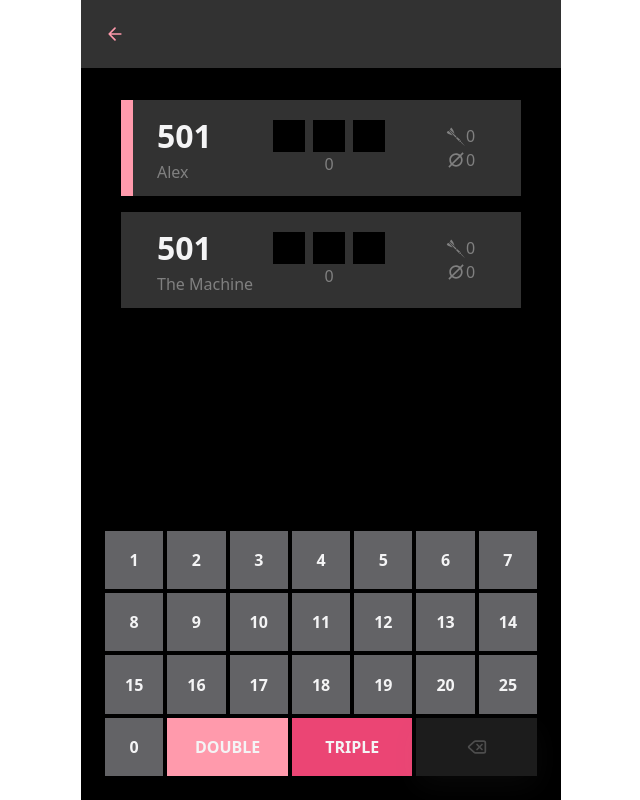
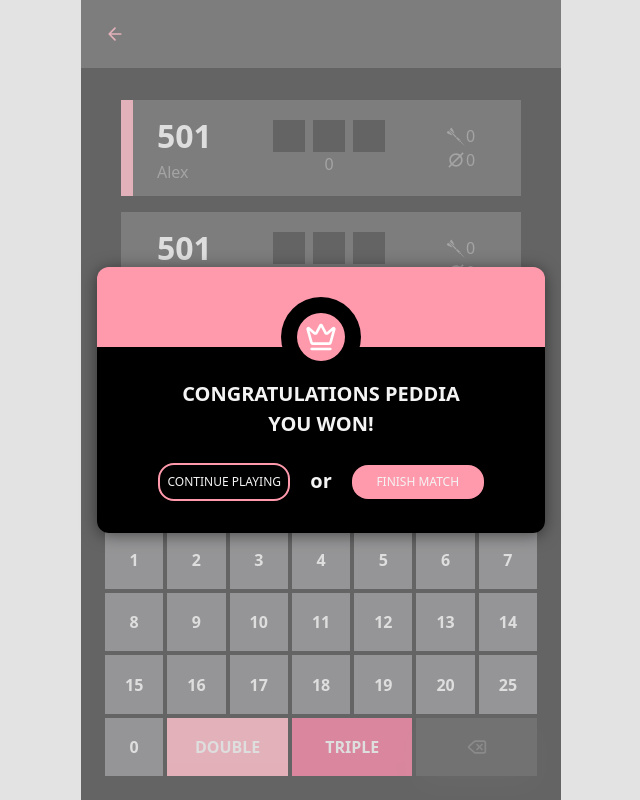
Before and after one commit to milauuu/dart, a Vue app: page / in a window 1280 px wide. Both pictures are taken after a click on the button "START MATCH". Shown: the whole page, without its empty margins (319-959 px from the left). Built offline with nearby package versions, Linux system fonts and the light colour scheme.

Commit message:
feature: `MatchFinishModal` component

```diff
--- a/src/components/Icon.vue
+++ b/src/components/Icon.vue
@@ -31,6 +31,10 @@ const icons = {
         viewBoxSize: 24,
         svg: `<!-- Icon from Lucide by Lucide Contributors - https://github.com/lucide-icons/lucide/blob/main/LICENSE --><path fill="none" stroke="currentColor" stroke-linecap="round" stroke-linejoin="round" stroke-width="2" d="M10 5a2 2 0 0 0-1.344.519l-6.328 5.74a1 1 0 0 0 0 1.481l6.328 5.741A2 2 0 0 0 10 19h10a2 2 0 0 0 2-2V7a2 2 0 0 0-2-2zm2 4l6 6m0-6l-6 6"/>`,
     },
+    'lucide:crown': {
+        viewBoxSize: 24,
+        svg: `<!-- Icon from Lucide by Lucide Contributors - https://github.com/lucide-icons/lucide/blob/main/LICENSE --><path fill="none" stroke="currentColor" stroke-linecap="round" stroke-linejoin="round" stroke-width="2" d="M11.562 3.266a.5.5 0 0 1 .876 0L15.39 8.87a1 1 0 0 0 1.516.294L21.183 5.5a.5.5 0 0 1 .798.519l-2.834 10.246a1 1 0 0 1-.956.734H5.81a1 1 0 0 1-.957-.734L2.02 6.02a.5.5 0 0 1 .798-.519l4.276 3.664a1 1 0 0 0 1.516-.294zM5 21h14"/>`,
+    },
 };
 export type SupportedIcons = keyof typeof icons;
 </script>
--- /dev/null
+++ b/src/components/MatchFinishModal.vue
@@ -0,0 +1,174 @@
+<script setup lang="ts">
+import Icon from './Icon.vue';
+
+defineProps<{
+    winnerName: string,
+}>();
+</script>
+
+<template>
+    <!-- wrapper (for centered positioning) -->
+    <div
+        :style="{
+            position: 'fixed',
+            inset: '0',
+            display: 'flex',
+            alignItems: 'center',
+            justifyContent: 'center',
+            backgroundColor: 'rgba(200, 200, 200, 50%)',
+        }"
+    >
+        <!-- modal -->
+        <div
+            :style="{
+                width: 'calc(480px - 2*16px)',
+                maxWidth: 'calc(100% - 2*16px)',
+                display: 'flex',
+                flexDirection: 'column',
+                borderRadius: '12px',
+                overflow: 'hidden',
+                boxShadow: '0 2px 16px 0 rgba(0, 0, 0, 0.5)',
+            }"
+        >
+            <!-- 1st half -->
+            <div
+                :style="{
+                    height: '80px',
+                    backgroundColor: '#FF9AAC',
+                }"
+            />
+
+            <!-- 2nd half -->
+            <div
+                :style="{
+                    padding: '32px 20px',
+                    backgroundColor: 'black',
+                    position: 'relative', // for absolute-positioned child elements
+                    display: 'flex',
+                    alignItems: 'center',
+                    flexDirection: 'column',
+                    gap: '24px',
+                }"
+            >
+                <!-- circle wrapper (for centered positioning) -->
+                <div
+                    :style="{
+                        position: 'absolute',
+                        top: '-50px',
+                        width: '80px',
+                        aspectRatio: '1',
+                        display: 'flex',
+                        alignItems: 'center',
+                        justifyContent: 'center',
+                    }"
+                >
+                    <!-- outer circle -->
+                    <div
+                        :style="{
+                            position: 'absolute',
+                            backgroundColor: 'black',
+                            borderRadius: '50%',
+                            width: '80px',
+                            aspectRatio: '1',
+                        }"
+                    />
+
+                    <!-- inner circle -->
+                    <div
+                        :style="{
+                            position: 'absolute',
+                            backgroundColor: '#FF9AAC',
+                            borderRadius: '50%',
+                            width: '48px',
+                            aspectRatio: '1',
+                        }"
+                    />
+
+                    <!-- "crown" icon -->
+                    <Icon
+                        icon="lucide:crown"
+                        :size="32"
+                        color="white"
+                        :style="{
+                            position: 'absolute',
+                        }"
+                    />
+                </div>
+
+                <!-- "congratulations text" -->
+                <div
+                    :style="{
+                        textTransform: 'uppercase',
+                        fontSize: '20px',
+                        fontWeight: 'bold',
+                        textAlign: 'center',
+                    }"
+                >
+                    Congratulations {{ winnerName }}
+                    <br>
+                    You Won!
+                </div>
+
+                <!-- button row (horizontal) -->
+                <div
+                    :style="{
+                        display: 'flex',
+                        flexDirection: 'row',
+                        alignItems: 'center',
+                        gap: '20px',
+                    }"
+                >
+                    <!-- "continue playing" button -->
+                    <div
+                        :style="{
+                            padding: '8px 0px',
+                            width: '132px',
+                            borderRadius: '16px',
+                            border: `2px solid ${'#FF9AAC'}`,
+                            fontSize: '12px',
+                            cursor: 'pointer',
+                            textAlign: 'center',
+                            whiteSpace: 'nowrap',
+                        }"
+                        @click="() => {
+                            // TODO:
+                        }"
+                    >
+                        CONTINUE PLAYING
+                    </div>
+
+                    <!-- "or" -->
+                    <div
+                        :style="{
+                            fontWeight: 'bold',
+                            position: 'relative',
+                            bottom: '1px',
+                            fontSize: '20px',
+                        }"
+                    >
+                        or
+                    </div>
+
+                    <!-- "finish match" button -->
+                    <div
+                        :style="{
+                            padding: '8px 0px',
+                            width: '132px',
+                            borderRadius: '16px',
+                            backgroundColor: '#FF9AAC',
+                            fontSize: '12px',
+                            cursor: 'pointer',
+                            textAlign: 'center',
+                            whiteSpace: 'nowrap',
+                        }"
+                        @click="() => {
+                            // TODO:
+                        }"
+                    >
+                        FINISH MATCH
+                    </div>
+                </div>
+            </div>
+        </div>
+    </div>
+</template>
--- a/src/components/MatchView.vue
+++ b/src/components/MatchView.vue
@@ -1,9 +1,10 @@
 <script setup lang="ts">
 import type { Provide_activeMatch } from '../App.vue';
 import { useElementHover } from '@vueuse/core';
-import { computed, inject, useTemplateRef } from 'vue';
+import { computed, inject, ref, useTemplateRef } from 'vue';
 import { mathMod, range } from '../util.ts';
 import Icon from './Icon.vue';
+import MatchFinishModal from './MatchFinishModal.vue';
 import MatchPlayerCard from './MatchPlayerCard.vue';
 
 // inject state from parent components
@@ -11,6 +12,11 @@ const activeMatch = inject('activeMatch') as Provide_activeMatch;
 
 // modifier status
 let modifier = '' as '' | 'double' | 'triple';
+
+// "finish modal" state
+const finishModalOpen = ref(false);
+// TODO: remove next line
+finishModalOpen.value = true;
 
 // template refs
 const backButton = useTemplateRef('backButton');
@@ -226,6 +232,12 @@ function deleteThrow() {
                 </div>
             </div>
         </div>
+
+        <!-- "finish modal" -->
+        <MatchFinishModal
+            v-if="finishModalOpen"
+            winner-name="Peddia"
+        />
     </div>
 </template>
 
```
